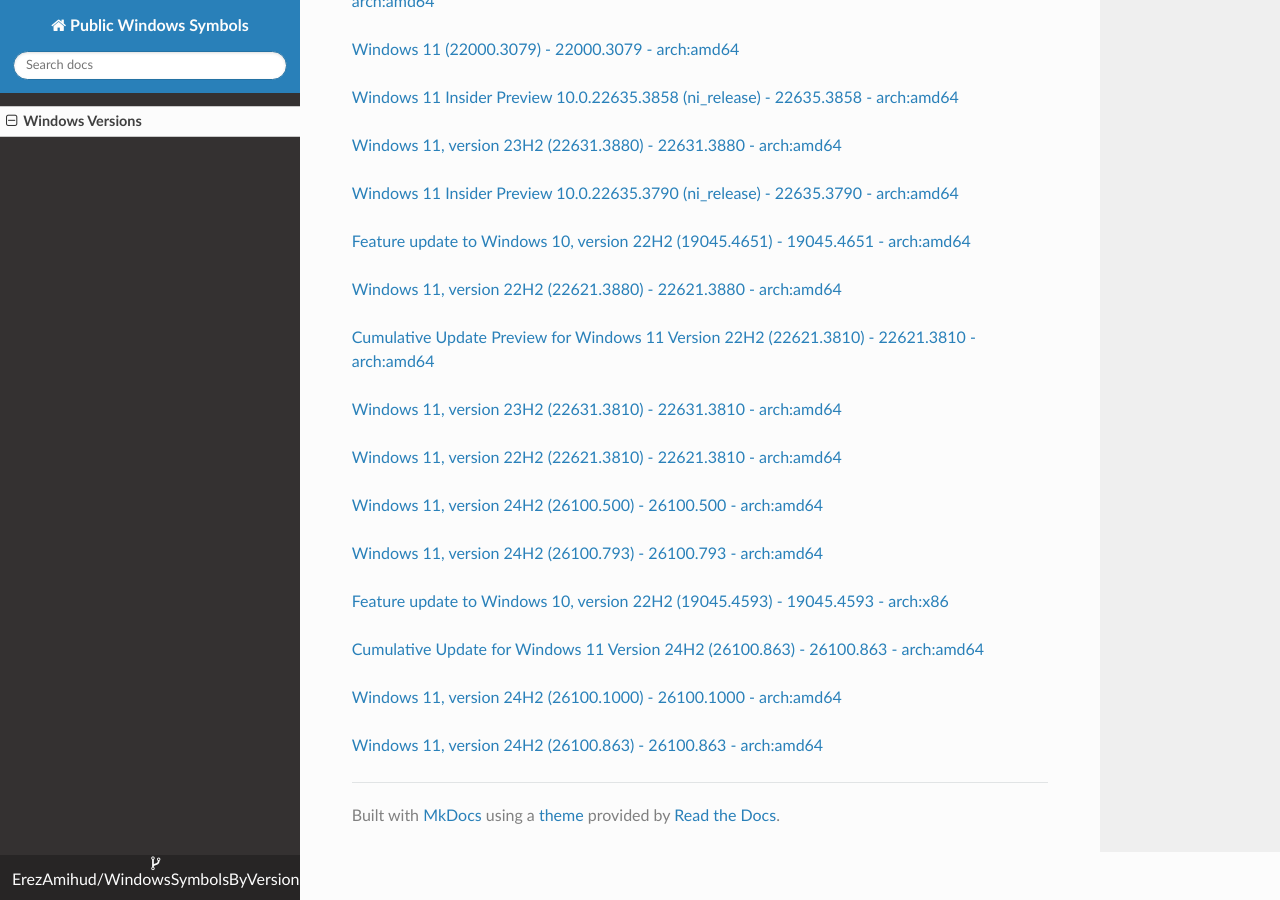
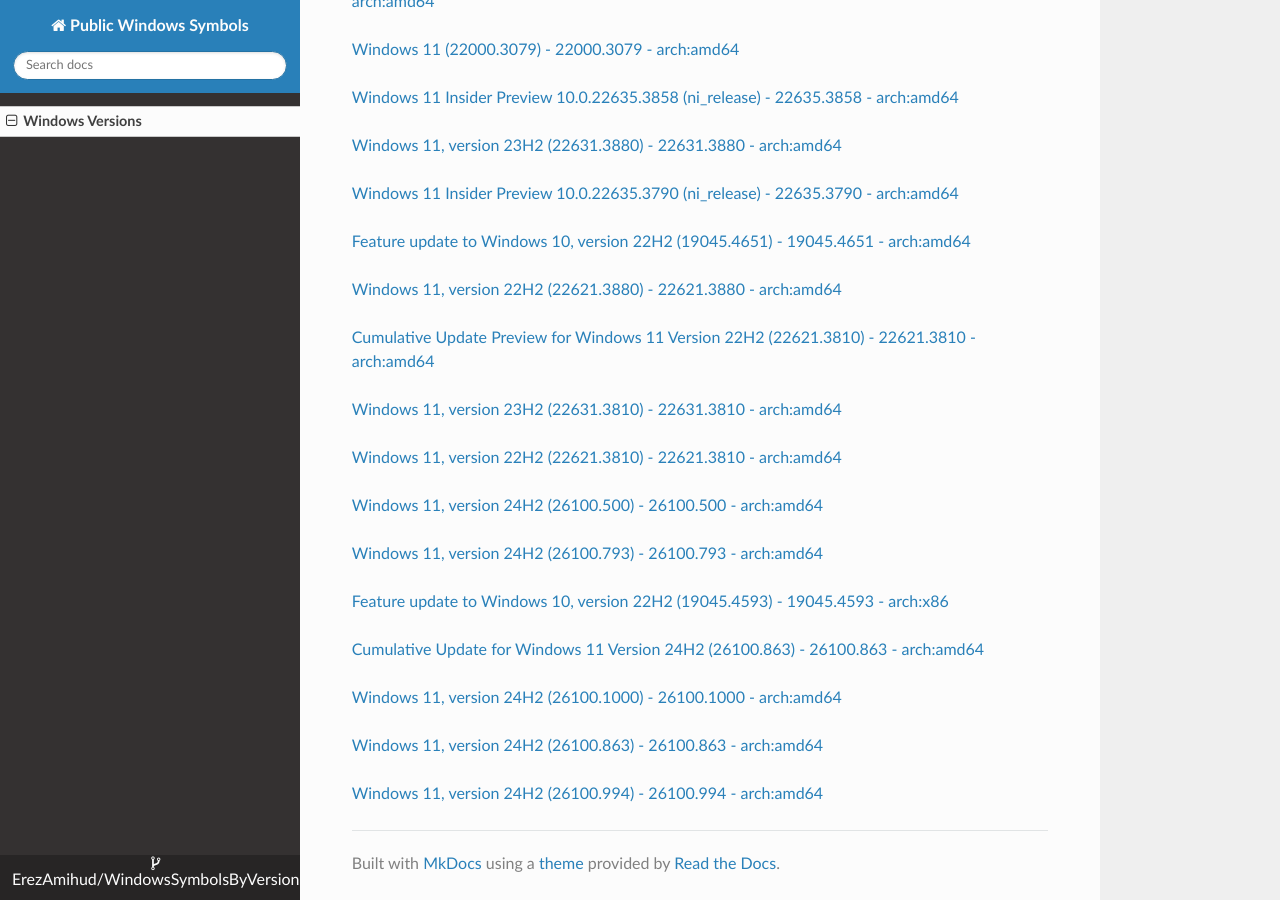
Before and after one commit to ErezAmihud/WindowsSymbolsByVersion, an MkDocs documentation site: the page built from docs/index.md, in a window 1280 px wide and 900 px high, scrolled down 11693 px. Built offline with MkDocs 1.6.1, drawn with Linux system fonts in a browser that asks for light colours; nearby versions of some CDN libraries.

Commit message:
Automated commit, add manifest for 00c26a49-4fd4-4bff-8812-66f8d4721fe9

```diff
--- a/docs/index.md
+++ b/docs/index.md
@@ -610,3 +610,6 @@
 
 
 [Windows 11, version 24H2 (26100.863) - 26100.863 - arch:amd64](https://github.com/ErezAmihud/WindowsSymbolsByVersion/blob/main/manifests/ad1caad2-04fe-444b-ba3a-fb2815d52eac.manifest)
+
+
+[Windows 11, version 24H2 (26100.994) - 26100.994 - arch:amd64](https://github.com/ErezAmihud/WindowsSymbolsByVersion/blob/main/manifests/00c26a49-4fd4-4bff-8812-66f8d4721fe9.manifest)
```
Also changed, not shown: process_builds.json (+1 -1 lines), 1 other file.
